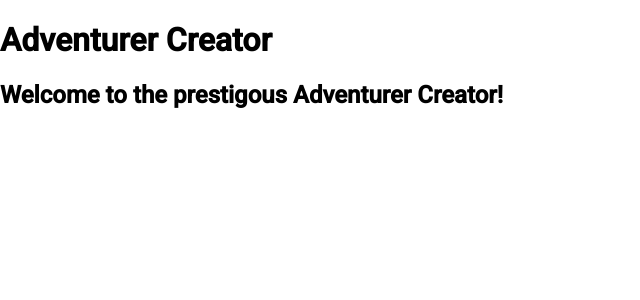
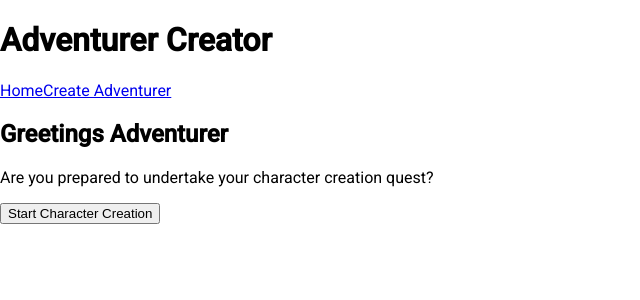
Before and after one commit to coreybigboi/adventurerCreator, an Angular app: page / in a window 1280 px wide. Shown: the top 300 px of the page, without its empty margins (0-640 px from the left). Built offline with nearby package versions, Linux system fonts and the light colour scheme.

Commit message:
added router and creation page

```diff
--- a/src/app/app.component.html
+++ b/src/app/app.component.html
@@ -1,6 +1,10 @@
 <header>
   <h1>Adventurer Creator</h1>
+  <nav>
+    <a routerLink="">Home</a>
+    <a routerLink="/create">Create Adventurer</a>
+  </nav>
 </header>
 <main>
-  <h2>Welcome to the prestigous Adventurer Creator!</h2>
+  <router-outlet></router-outlet>
 </main>
--- a/src/app/app.routes.ts
+++ b/src/app/app.routes.ts
@@ -1,3 +1,8 @@
 import { Routes } from '@angular/router';
+import {HomeComponent} from "./pages/home/home.component";
+import {CreateAdventurerComponent} from "./pages/create-adventurer/create-adventurer.component";
 
-export const routes: Routes = [];
+export const routes: Routes = [
+  {path: '', component: HomeComponent},
+  {path: 'create', component: CreateAdventurerComponent}
+];
--- /dev/null
+++ b/src/app/pages/create-adventurer/create-adventurer.component.html
@@ -0,0 +1 @@
+<h1>Create Adventurer</h1>
--- /dev/null
+++ b/src/app/pages/home/home.component.html
@@ -0,0 +1,3 @@
+<h2>Greetings Adventurer</h2>
+<p>Are you prepared to undertake your character creation quest?</p>
+<button>Start Character Creation</button>
```
Also changed, not shown: src/app/app.component.ts (+5 -2 lines), src/app/pages/create-adventurer/create-adventurer.component.ts (added, +12 -0 lines), src/app/pages/home/home.component.ts (added, +12 -0 lines), src/app/pages/create-adventurer/create-adventurer.component.css (added), src/app/pages/home/home.component.css (added), 2 other files (tests, documents, lock files or other folders).
